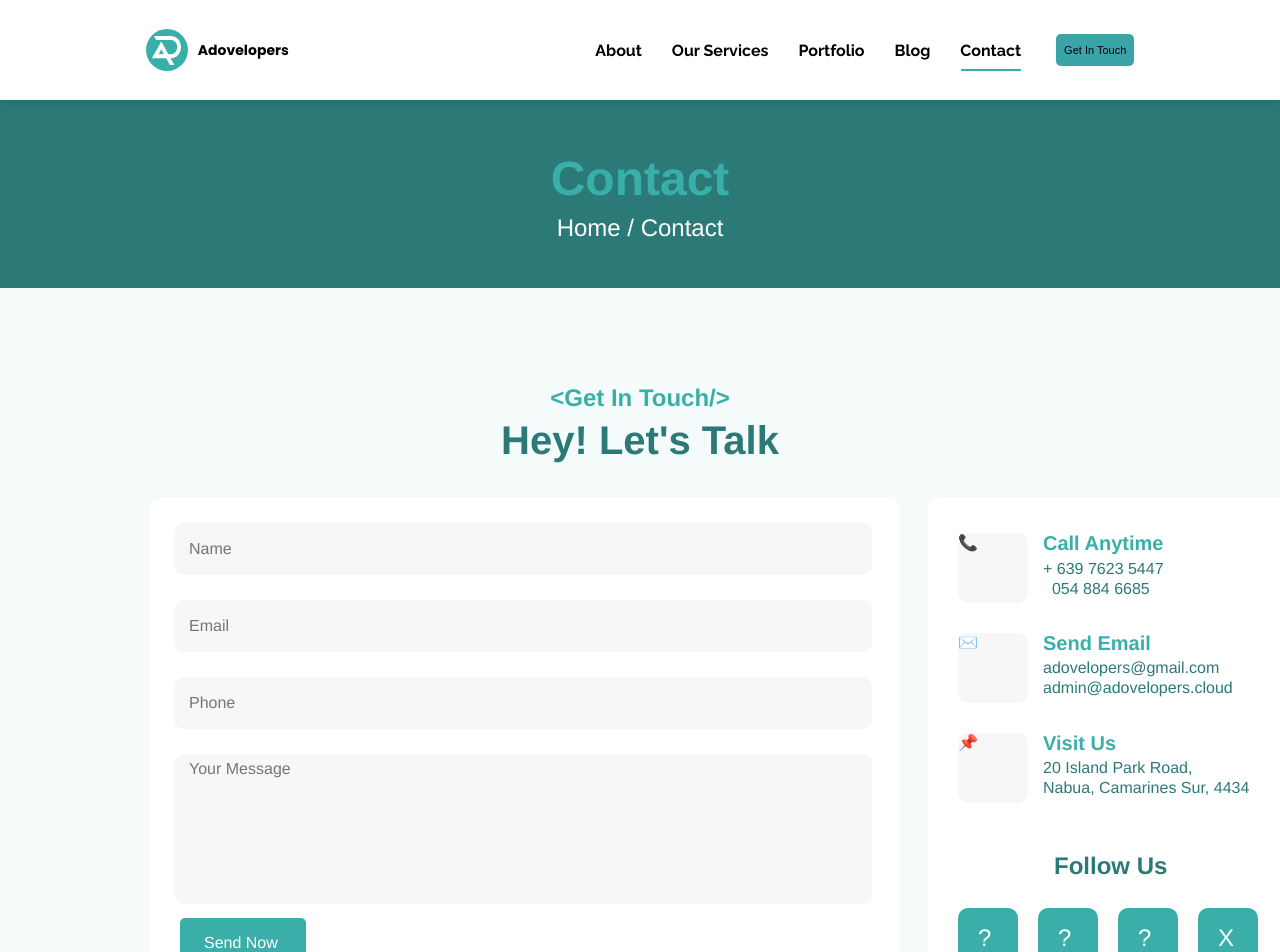
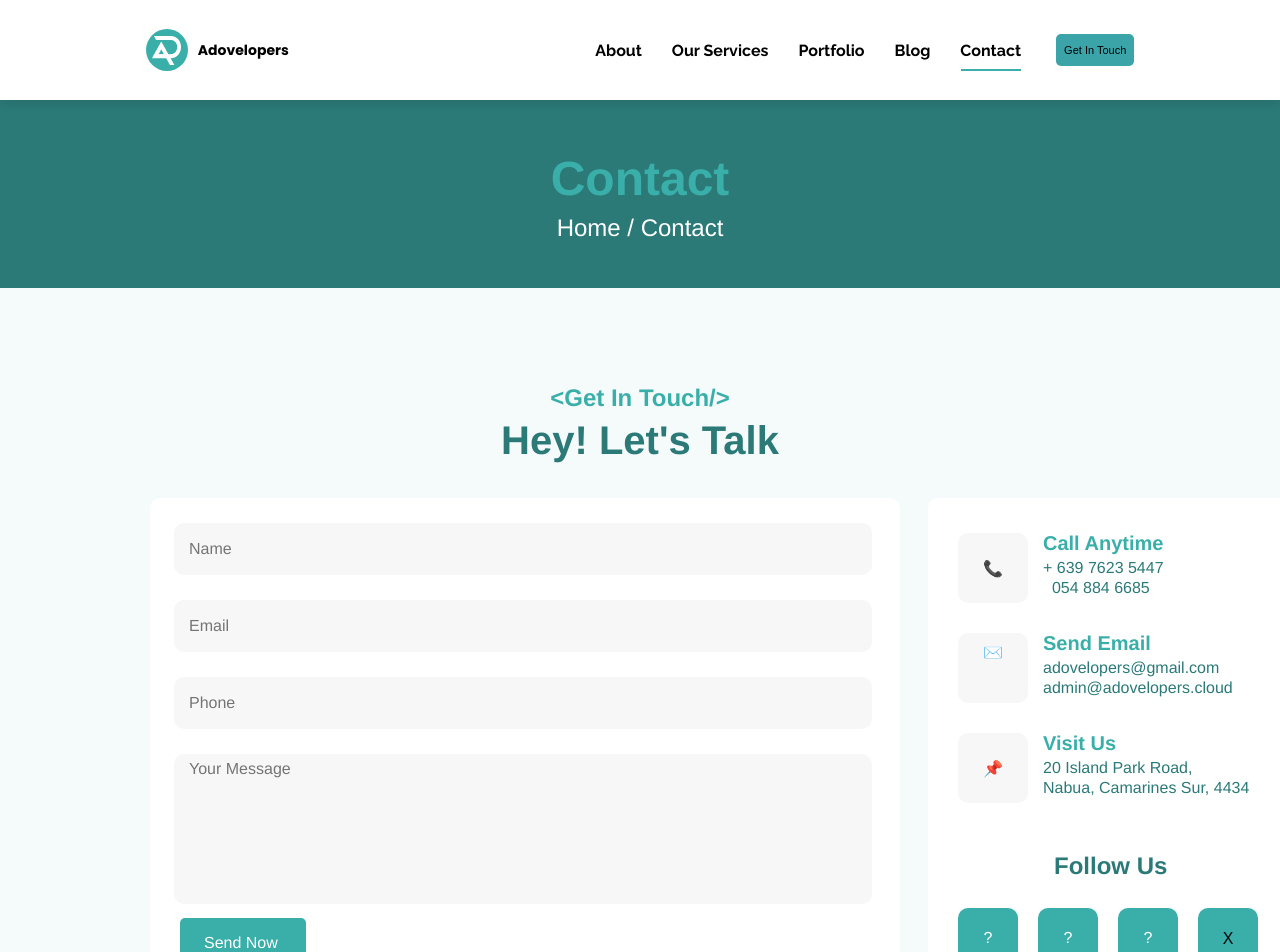
Before and after one commit to AdoVelopers/Adovelopers-Official-Website, a React (Vite) app: page /contact in a window 1280 px wide. Shown: the top 952 px of the page. Built offline with nearby package versions, Linux system fonts and the light colour scheme.

Commit message:
Update Contact.css

```diff
--- a/src/pages/Contact/Contact.css
+++ b/src/pages/Contact/Contact.css
@@ -53,6 +53,9 @@
     width: 100%;
     margin: 0;
     padding: 0;
+    display: flex;
+    justify-content: center;
+    align-items: center
 }
 
 .contact-container .overlap {
@@ -187,19 +190,20 @@ textarea.input-field {
     position: absolute;
     top: 410px;
     width: 60px;
+    display: flex;
+    justify-content: center;
+    align-items: center;
 }
 
 .contact-container .text-wrapper-linkedin{
     color: white;
     font-family: "Font Awesome 6 Brands-Regular", Helvetica;
-    font-size: 24px;
-    font-weight: 400;
-    left: 20px;
     letter-spacing: 0;
     line-height: 20px;
     position: absolute;
-    text-align: center;
-    top: 20px;
+    display: flex;
+    justify-content: center;
+    align-items: center;
     white-space: nowrap;
 }
 
@@ -211,19 +215,20 @@ textarea.input-field {
     position: absolute;
     top: 410px;
     width: 60px;
+    display: flex;
+    justify-content: center;
+    align-items: center;
 }
 
 .contact-container .text-wrapper-ig{
     color: white;
     font-family: "Font Awesome 6 Brands-Regular", Helvetica;
-    font-size: 24px;
-    font-weight: 400;
-    left: 20px;
     letter-spacing: 0;
     line-height: 20px;
     position: absolute;
-    text-align: center;
-    top: 20px;
+    display: flex;
+    justify-content: center;
+    align-items: center;
     white-space: nowrap;
 }
 
@@ -235,20 +240,20 @@ textarea.input-field {
     position: absolute;
     top: 410px;
     width: 60px;
+    display: flex;
+    justify-content: center;
+    align-items: center;
 }
 
 .contact-container .text-wrapper-fb{
     color: white;
     font-family: "Font Awesome 6 Brands-Regular", Helvetica;
-    font-size: 24px;
-    font-weight: 400;
-    left: 20px;
-    letter-spacing: 0;
     line-height: 20px;
     position: absolute;
-    text-align: center;
-    top: 20px;
     white-space: nowrap;
+    display: flex;
+    justify-content: center;
+    align-items: center;
 }
 
 .contact-container .twitter{
@@ -259,20 +264,17 @@ textarea.input-field {
     position: absolute;
     top: 410px;
     width: 60px;
+    display: flex;
+    justify-content: center;
+    align-items: center;
 }
 
 .contact-container .text-wrapper-x{
-    color: white;
-    font-family: "Font Awesome 6 Brands-Regular", Helvetica;
-    font-size: 24px;
-    font-weight: 400;
-    left: 20px;
-    letter-spacing: 0;
-    line-height: 20px;
     position: absolute;
-    text-align: center;
-    top: 20px;
     white-space: nowrap;
+    display: flex;
+    justify-content: center;
+    align-items: center;
 }
 
 .contact-container .follow-us{
@@ -318,7 +320,7 @@ textarea.input-field {
     letter-spacing: 0;
     line-height: 20px;
     position: absolute;
-    top: 26px;
+    top: 25px;
     left: 85px;
     width: 215px;
 }
@@ -331,6 +333,15 @@ textarea.input-field {
     position: absolute;
     top: 0;
     width: 70px;
+    display: flex;
+    justify-content: center;
+    align-items: center;
+}
+
+.call-icon {
+    display: flex;
+    justify-content: center;
+    align-items: center;
 }
 
 .contact-container .send-email-group{
@@ -339,6 +350,9 @@ textarea.input-field {
     position: absolute;
     top: 135px;
     width: 306px;
+    display: flex;
+    justify-content: center;
+    align-items: center;
 }
 
 .contact-container .send-email{
@@ -352,6 +366,13 @@ textarea.input-field {
     position: absolute;
     top: 0px;
     white-space: nowrap;
+}
+
+.email-icon {
+    margin-top: 10px;
+    display: flex;
+    justify-content: center;
+    align-items: center;
 }
 
 .contact-container .email-address{
@@ -398,6 +419,20 @@ textarea.input-field {
     white-space: nowrap;
 }
 
+.visit-icon-group {
+    display: flex;
+    justify-content: center;
+    align-items: center;
+    height: 150px; /* Adjust height as needed */
+    width: 150px;  /* Adjust width as needed */
+}
+
+.visit-icon {
+    display: flex;
+    justify-content: center;
+    align-items: center;
+}
+
 .contact-container .address{
     color: #2B7A78;
     font-family: "Raleway-Medium", Helvetica;
@@ -419,3 +454,93 @@ textarea.input-field {
     position: absolute;
     top: 0;
     width: 70px;
+}
+
+.contact-container .box{
+    width: 945px;
+    height: 294px;
+    position: relative;
+    display: flex;
+    justify-content: center;
+    align-items: center;
+}
+
+.contact-container .quote-wrapper{
+    width: 945px;
+    height: 294px;
+    left: 30%; /* For the meantime */
+    position: relative;
+    top: 0;
+    display: flex;
+    justify-content: center;
+    align-items: center;
+}
+
+.contact-container .quote-overlap{
+    background-image: url('../../assets/Quote.jpg');
+    background-size: 100% 100%;
+    height: 254px;
+    position: relative;
+    width: 945px;
+    display: flex;
+    justify-content: center;
+    align-items: center;
+}
+
+.overlay {
+    position: absolute;
+    top: 0;
+    left: 0;
+    right: 0;
+    bottom: 0;
+    background-color: rgba(43, 122, 120, 0.6);  /* Change the color and opacity here */
+    z-index: 1; /* Ensures the overlay is on top */
+    display: flex;
+    justify-content: center;
+    align-items: center
+}
+
+.contact-container .get-in-touch-group{
+    height: 44px;
+    position: absolute;
+    top: 190px;
+    width: 132px;
+    display: flex;
+    justify-content: center;
+    align-items: center;
+}
+
+.contact-container .get-in-touch-wrapper{
+    background-color: #3AAFA9;
+    border-radius: 5px;
+    height: 44px;
+    position: relative;
+    width: 130px;
+    display: flex;
+    justify-content: center;
+    align-items: center;
+}
+
+.contact-container .get-in-touch-button{
+    color: white;
+    font-family: "Raleway-Medium", Helvetica;
+    font-size: 16px;
+    font-weight: 500;
+    letter-spacing: 0;
+    line-height: 26px;
+    position: absolute;
+    top: 9px;
+    white-space: nowrap;
+}
+
+.contact-container .quotes{
+    color: white;
+    font-family: "Raleway-Bold", Helvetica;
+    font-size: 32px;
+    font-weight: 700;
+    letter-spacing: 0;
+    line-height: 50px;
+    position: absolute;
+    text-align: center;
+    top: 60px;
+}
```
